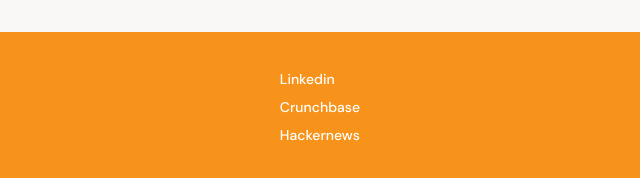
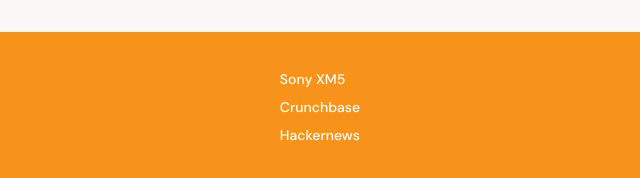
Before and after one commit to AlFiDaS/batatabit.github.io, a plain HTML site: page index.html in a window 1280 px wide. Shown: the part 2558-2736 px from the top of the page, 0-640 px from the left. Drawn offline with Linux system fonts and the light colour scheme.

Commit message:
Update index.html

```diff
--- a/index.html
+++ b/index.html
@@ -154,7 +154,7 @@
     <footer>
         <section class="left">
             <ul>
-                <li><a href="#">Linkedin</a></li>
+                <li><a href="https://amzn.to/3L8hTe8">Sony XM5</a></li>
                 <li><a href="#">Crunchbase</a></li>
                 <li><a href="#">Hackernews</a></li>
             </ul>
```
